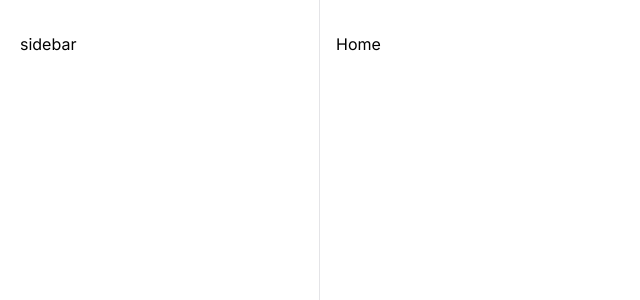
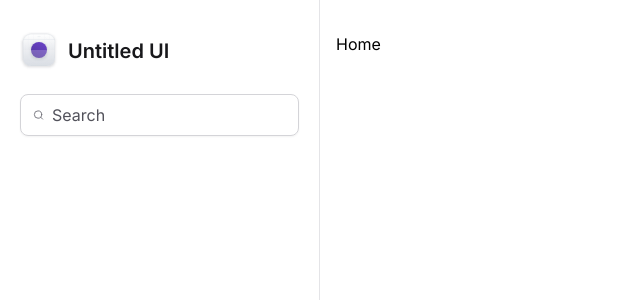
Before and after one commit to pedrosouza423/tailwind-next, a Next.js app: page / in a window 1280 px wide. Shown: the top 300 px of the page, without its empty margins (0-640 px from the left). Built offline with nearby package versions, Linux system fonts and the light colour scheme.

Commit message:
Added logo and input search

```diff
--- a/package.json
+++ b/package.json
@@ -9,6 +9,7 @@
     "lint": "next lint"
   },
   "dependencies": {
+    "lucide-react": "^0.363.0",
     "next": "14.1.4",
     "react": "^18",
     "react-dom": "^18"
--- /dev/null
+++ b/src/app/components/Sidebar/index.tsx
@@ -0,0 +1,18 @@
+import React from 'react'
+import { Logo } from './logo'
+import { Search } from 'lucide-react'
+
+export const Sidebar = () => {
+  return (
+    <aside className="space-y-6 border-r border-zinc-200 px-5 py-8">
+      <Logo />
+      <div className="flex w-full items-center gap-2 rounded-lg border border-zinc-300 px-3 py-2 shadow-sm">
+        <Search className="h-5 w-5 text-zinc-500" />
+        <input
+          className="flex-1 border-0 bg-transparent p-0 text-zinc-900 placeholder-zinc-600 focus:outline-none"
+          placeholder="Search"
+        />
+      </div>
+    </aside>
+  )
+}
--- /dev/null
+++ b/src/app/components/Sidebar/logo.tsx
@@ -0,0 +1,212 @@
+import * as React from 'react'
+
+export function Logo(props: React.SVGProps<SVGSVGElement>) {
+  return (
+    <strong className="flex items-center gap-2.5 text-xl font-semibold text-zinc-900">
+      <svg
+        width={38}
+        height={38}
+        viewBox="0 0 38 38"
+        fill="none"
+        xmlns="http://www.w3.org/2000/svg"
+        {...props}
+      >
+        <g filter="url(#filter0_dd_17795_307)">
+          <g clipPath="url(#clip0_17795_307)">
+            <rect x={3} y={2} width={32} height={32} rx={8} fill="#fff" />
+            <rect
+              x={3}
+              y={2}
+              width={32}
+              height={32}
+              rx={8}
+              fill="url(#paint0_linear_17795_307)"
+            />
+            <path
+              fillRule="evenodd"
+              clipRule="evenodd"
+              d="M19 4.039c-7.71 0-13.961 6.25-13.961 13.961 0 7.71 6.25 13.961 13.961 13.961 7.71 0 13.961-6.25 13.961-13.961 0-7.71-6.25-13.961-13.961-13.961zM4.961 18c0-7.753 6.286-14.039 14.039-14.039S33.039 10.247 33.039 18 26.753 32.039 19 32.039 4.961 25.753 4.961 18z"
+              fill="#D0D5DD"
+            />
+            <path
+              fillRule="evenodd"
+              clipRule="evenodd"
+              d="M19 14.078a3.922 3.922 0 100 7.845 3.922 3.922 0 000-7.845zM15 18a4 4 0 118 0 4 4 0 01-8 0z"
+              fill="#D0D5DD"
+            />
+            <path
+              fillRule="evenodd"
+              clipRule="evenodd"
+              d="M19 15.32a2.68 2.68 0 100 5.36 2.68 2.68 0 000-5.36zM16.243 18a2.757 2.757 0 115.514 0 2.757 2.757 0 01-5.514 0z"
+              fill="#D0D5DD"
+            />
+            <path d="M18.961 2h.078v32h-.078V2z" fill="#D0D5DD" />
+            <path d="M35 17.96v.079H3v-.078h32z" fill="#D0D5DD" />
+            <path
+              d="M29.602 2h.078v32h-.078V2zM13.64 2h.078v32h-.077V2zM24.282 2h.077v32h-.077V2zM8.32 2h.078v32H8.32V2z"
+              fill="#D0D5DD"
+            />
+            <path
+              d="M35 28.602v.077H3v-.077h32zM35 12.64v.078H3v-.077h32zM35 23.281v.078H3v-.078h32zM35 7.32v.078H3V7.32h32z"
+              fill="#D0D5DD"
+            />
+            <g filter="url(#filter1_dd_17795_307)">
+              <circle
+                cx={19}
+                cy={18}
+                r={8}
+                fill="url(#paint1_linear_17795_307)"
+              />
+            </g>
+            <g filter="url(#filter2_b_17795_307)">
+              <path
+                d="M3 18h32v3.2c0 4.48 0 6.72-.872 8.432a8 8 0 01-3.496 3.496C28.92 34 26.68 34 22.2 34h-6.4c-4.48 0-6.72 0-8.432-.872a8 8 0 01-3.496-3.496C3 27.92 3 25.68 3 21.2V18z"
+                fill="#fff"
+                fillOpacity={0.2}
+              />
+            </g>
+          </g>
+          <rect
+            x={3.15}
+            y={2.15}
+            width={31.7}
+            height={31.7}
+            rx={7.85}
+            stroke="#D0D5DD"
+            strokeWidth={0.3}
+          />
+        </g>
+        <defs>
+          <filter
+            id="filter0_dd_17795_307"
+            x={0}
+            y={0}
+            width={38}
+            height={38}
+            filterUnits="userSpaceOnUse"
+            colorInterpolationFilters="sRGB"
+          >
+            <feFlood floodOpacity={0} result="BackgroundImageFix" />
+            <feColorMatrix
+              in="SourceAlpha"
+              values="0 0 0 0 0 0 0 0 0 0 0 0 0 0 0 0 0 0 127 0"
+              result="hardAlpha"
+            />
+            <feOffset dy={1} />
+            <feGaussianBlur stdDeviation={1} />
+            <feColorMatrix values="0 0 0 0 0.0627451 0 0 0 0 0.0941176 0 0 0 0 0.156863 0 0 0 0.06 0" />
+            <feBlend
+              in2="BackgroundImageFix"
+              result="effect1_dropShadow_17795_307"
+            />
+            <feColorMatrix
+              in="SourceAlpha"
+              values="0 0 0 0 0 0 0 0 0 0 0 0 0 0 0 0 0 0 127 0"
+              result="hardAlpha"
+            />
+            <feOffset dy={1} />
+            <feGaussianBlur stdDeviation={1.5} />
+            <feColorMatrix values="0 0 0 0 0.0627451 0 0 0 0 0.0941176 0 0 0 0 0.156863 0 0 0 0.1 0" />
+            <feBlend
+              in2="effect1_dropShadow_17795_307"
+              result="effect2_dropShadow_17795_307"
+            />
+            <feBlend
+              in="SourceGraphic"
+              in2="effect2_dropShadow_17795_307"
+              result="shape"
+            />
+          </filter>
+          <filter
+            id="filter1_dd_17795_307"
+            x={8}
+            y={8}
+            width={22}
+            height={22}
+            filterUnits="userSpaceOnUse"
+            colorInterpolationFilters="sRGB"
+          >
+            <feFlood floodOpacity={0} result="BackgroundImageFix" />
+            <feColorMatrix
+              in="SourceAlpha"
+              values="0 0 0 0 0 0 0 0 0 0 0 0 0 0 0 0 0 0 127 0"
+              result="hardAlpha"
+            />
+            <feOffset dy={1} />
+            <feGaussianBlur stdDeviation={1} />
+            <feColorMatrix values="0 0 0 0 0.0627451 0 0 0 0 0.0941176 0 0 0 0 0.156863 0 0 0 0.06 0" />
+            <feBlend
+              in2="BackgroundImageFix"
+              result="effect1_dropShadow_17795_307"
+            />
+            <feColorMatrix
+              in="SourceAlpha"
+              values="0 0 0 0 0 0 0 0 0 0 0 0 0 0 0 0 0 0 127 0"
+              result="hardAlpha"
+            />
+            <feOffset dy={1} />
+            <feGaussianBlur stdDeviation={1.5} />
+            <feColorMatrix values="0 0 0 0 0.0627451 0 0 0 0 0.0941176 0 0 0 0 0.156863 0 0 0 0.1 0" />
+            <feBlend
+              in2="effect1_dropShadow_17795_307"
+              result="effect2_dropShadow_17795_307"
+            />
+            <feBlend
+              in="SourceGraphic"
+              in2="effect2_dropShadow_17795_307"
+              result="shape"
+            />
+          </filter>
+          <filter
+            id="filter2_b_17795_307"
+            x={-2}
+            y={13}
+            width={42}
+            height={26}
+            filterUnits="userSpaceOnUse"
+            colorInterpolationFilters="sRGB"
+          >
+            <feFlood floodOpacity={0} result="BackgroundImageFix" />
+            <feGaussianBlur in="BackgroundImageFix" stdDeviation={2.5} />
+            <feComposite
+              in2="SourceAlpha"
+              operator="in"
+              result="effect1_backgroundBlur_17795_307"
+            />
+            <feBlend
+              in="SourceGraphic"
+              in2="effect1_backgroundBlur_17795_307"
+              result="shape"
+            />
+          </filter>
+          <linearGradient
+            id="paint0_linear_17795_307"
+            x1={19}
+            y1={2}
+            x2={19}
+            y2={34}
+            gradientUnits="userSpaceOnUse"
+          >
+            <stop stopColor="#fff" />
+            <stop offset={1} stopColor="#D0D5DD" />
+          </linearGradient>
+          <linearGradient
+            id="paint1_linear_17795_307"
+            x1={15}
+            y1={26}
+            x2={23}
+            y2={10}
+            gradientUnits="userSpaceOnUse"
+          >
+            <stop stopColor="#53389E" />
+            <stop offset={1} stopColor="#6941C6" />
+          </linearGradient>
+          <clipPath id="clip0_17795_307">
+            <rect x={3} y={2} width={32} height={32} rx={8} fill="#fff" />
+          </clipPath>
+        </defs>
+      </svg>
+      <span>Untitled UI</span>
+    </strong>
+  )
+}
--- a/src/app/layout.tsx
+++ b/src/app/layout.tsx
@@ -1,6 +1,7 @@
 import type { Metadata } from 'next'
 import { Inter } from 'next/font/google'
 import './globals.css'
+import { Sidebar } from './components/Sidebar'
 
 const inter = Inter({ subsets: ['latin'] })
 
@@ -18,7 +19,7 @@
     <html lang="en">
       <body className={inter.className}>
         <div className="grid min-h-screen grid-cols-app">
-          <aside className="border-r border-zinc-200 px-5 py-8">sidebar</aside>
+          <Sidebar />
           <div className="px-4 pb-12 pt-8">{children}</div>
         </div>
       </body>
```
Also changed, not shown: 1 other file (tests, documents, lock files or other folders).
